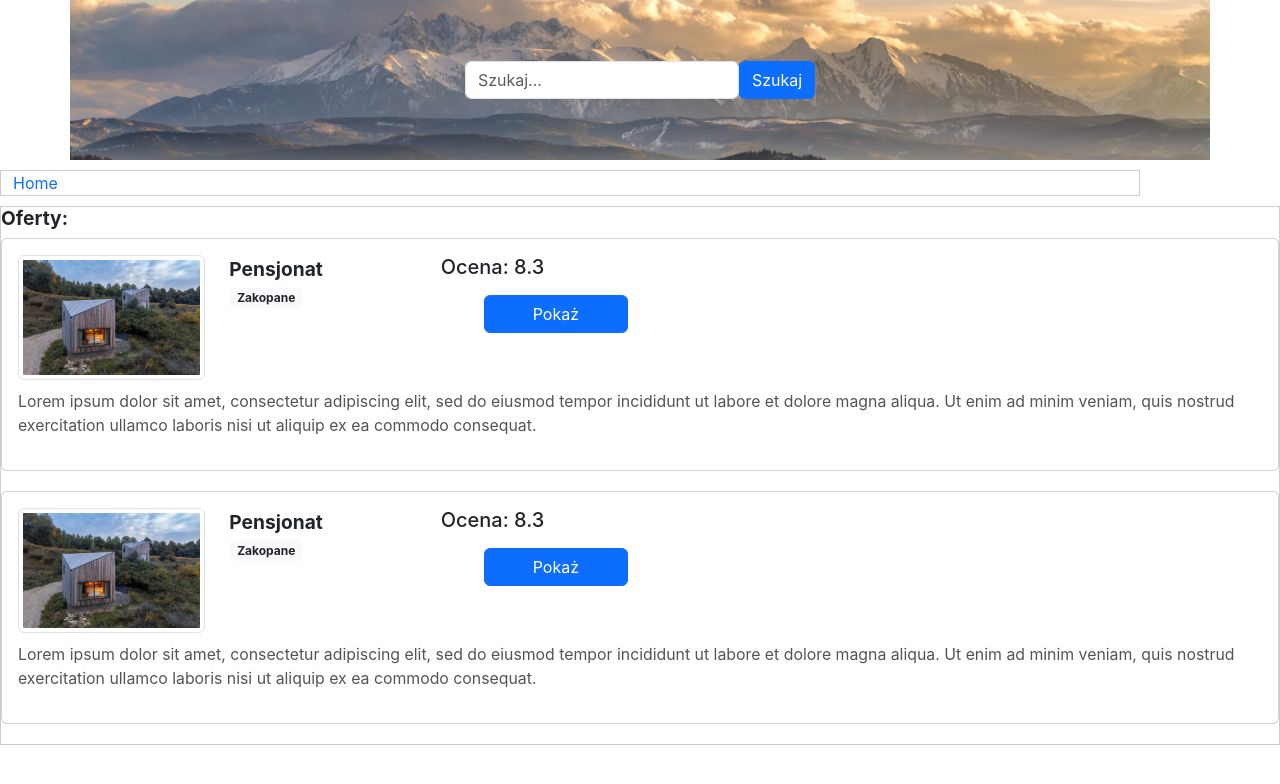
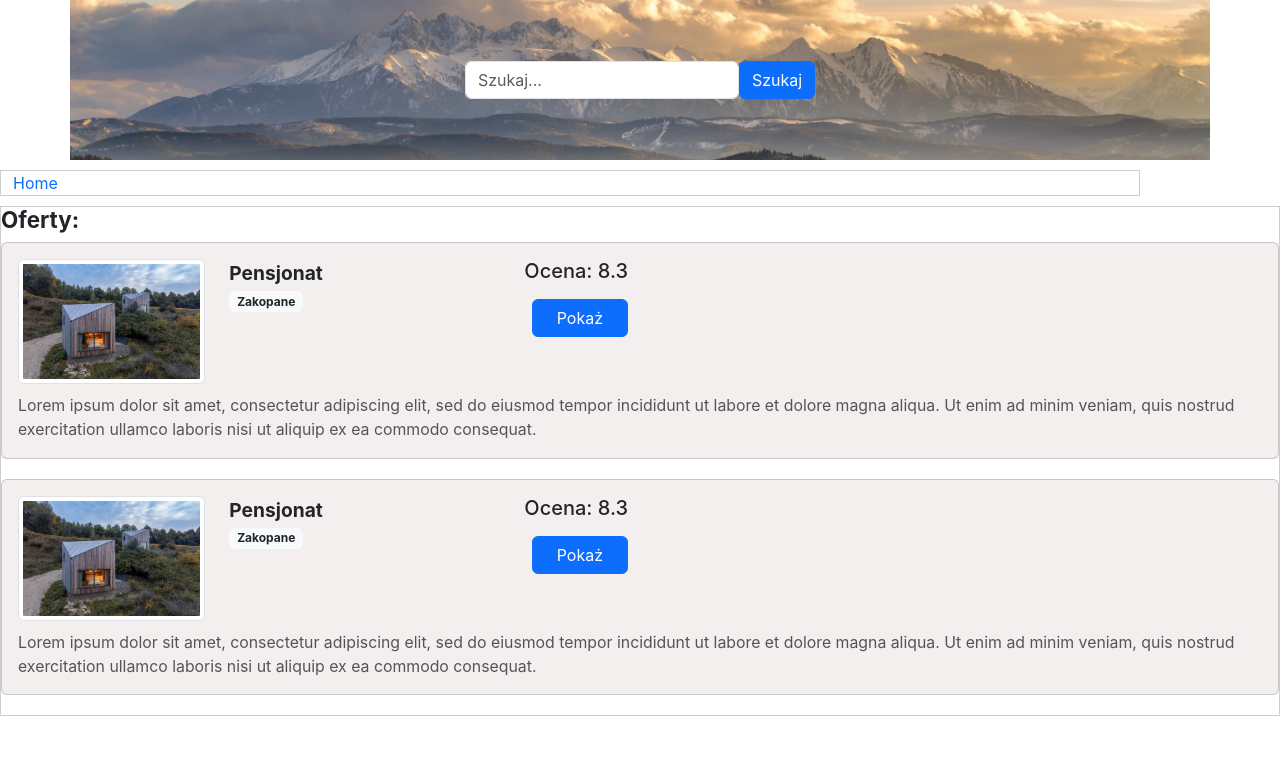
Before and after one commit to ajgorlx/fakeBooking, a React (Create React App) app: page / in a window 1280 px wide. Shown: the top 784 px of the page. Built offline with nearby package versions, Linux system fonts and the light colour scheme.

Commit message:
Added missing styles

```diff
--- a/package.json
+++ b/package.json
@@ -9,7 +9,7 @@
     "bootstrap": "^5.3.2",
     "react": "^18.2.0",
     "react-dom": "^18.2.0",
-    "react-scripts": "5.0.1",
+    "react-scripts": "^5.0.1",
     "web-vitals": "^2.1.4"
   },
   "scripts": {
--- a/src/App.css
+++ b/src/App.css
@@ -0,0 +1,6 @@
+$var: red;
+
+
+body {
+    background-color: $var;
+}
--- a/src/components/Hotels/Hotel/Hotel.js
+++ b/src/components/Hotels/Hotel/Hotel.js
@@ -19,11 +19,11 @@ function Hotel(){
              <p className={styles.title}>Pensjonat</p>
              <span className='badge bg-light text-dark'>Zakopane</span>
             </div>
-            <div className='col'>
+            <div className='col text-end'>
                 <h5>
                 Ocena: 8.3
                 </h5>
-                 <a href="#" className='btn btn-primary mt-2 px-5 float-end'>Pokaż</a>
+                 <a href="#" className='btn btn-primary mt-2 px-4'>Pokaż</a>
             </div>
         </div>
 
--- a/src/components/Hotels/Hotel/Hotel.module.css
+++ b/src/components/Hotels/Hotel/Hotel.module.css
@@ -1,5 +1,6 @@
 .hotel{
-    margin-bottom: 20px
+    margin-bottom: 20px;
+    background-color: rgb(243, 239, 239);
 }
 .title{
     font-weight: bold;
@@ -10,4 +11,5 @@
     color: rgb(85, 84, 84);
     margin-top: 10px;
     font-size:0.99rem;
+    margin-bottom: 0;
 }
--- a/src/components/Hotels/Hotels.module.css
+++ b/src/components/Hotels/Hotels.module.css
@@ -4,5 +4,5 @@
 }
 .title{
     font-weight: bold;
-    font-size: 1.2rem;
+    font-size: 1.4rem;
 }
```
Also changed, not shown: 1 other file (tests, documents, lock files or other folders).
